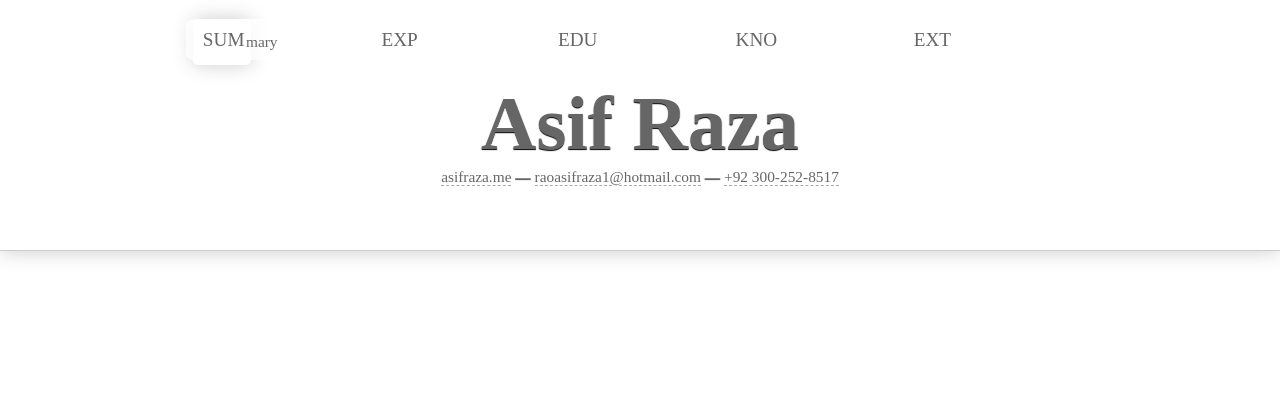
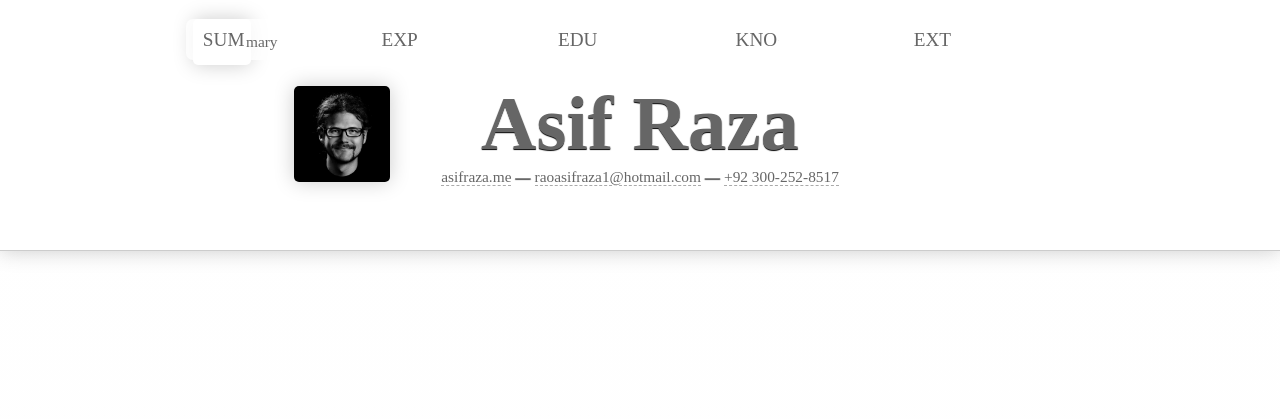
Before and after one commit to raoasifraza11/raoasifraza11.github.io, a PHP site: page / in a window 1280 px wide. Shown: the top 419 px of the page. Run offline with PHP 8.4, Linux system fonts and the light colour scheme; some libraries are stand-ins or nearby versions.

Commit message:
Add profile pictures

```diff
--- a/css/main.css
+++ b/css/main.css
@@ -145,6 +145,22 @@ header h1 {
 #miniheader h2, header h2 {
   font-size:      80%;
 }
+
+header img {
+  border-radius:  5px;
+  box-shadow:     0 0 20px 0 #CCC;
+  position:       absolute;
+  z-index:        -1;
+  top:            4.5em;
+  width:          5em;
+  height:         5em;
+  margin-left:    -18em;
+  -webkit-transition:all 0.5s ease;
+  -moz-transition:all 0.5s ease;
+  -ms-transition: all 0.5s ease;
+  -o-transition:  all 0.5s ease;
+  transition:     all 0.5s ease;
+}
 a, :link {
   color:          inherit;
   text-decoration:none;
@@ -172,6 +188,7 @@ nav .tracker {
   -o-transition:  all 0.5s ease;
   transition:     all 0.5s ease;
 }
+
 menu {
   background:     rgba(255, 255, 255, 0.8);
   padding:        0 0 0 1ex;
--- a/index.html
+++ b/index.html
@@ -33,13 +33,14 @@
   </head>
   <body>
     <div class="miniheader">
-      <h1>Asif Raza</h1>
+        <h1>Asif Raza</h1>
       <h2>
         <a href="#">asifraza.me</a> &mdash;
         <a href="mailto:raoasifraza1@hotmail.com">raoasifraza1@hotmail.com</a> &mdash;
         <a href="tel:00923002528517">+92 300-252-8517</a>
       </h2>
     </div>
+
 
     <header>
         <nav>
@@ -52,7 +53,7 @@
                 <li><a href="#_profiles">EXT<span>ernal Profiles</span></a></li>
             </menu>
         </nav>
-
+        <img src="images/profile_img.png" alt="Profile Images">
         <h1>Asif Raza</h1>
         <h2>
           <a href="#">asifraza.me</a> &mdash;
```
Also changed, not shown: images/profile_img.png (added).
